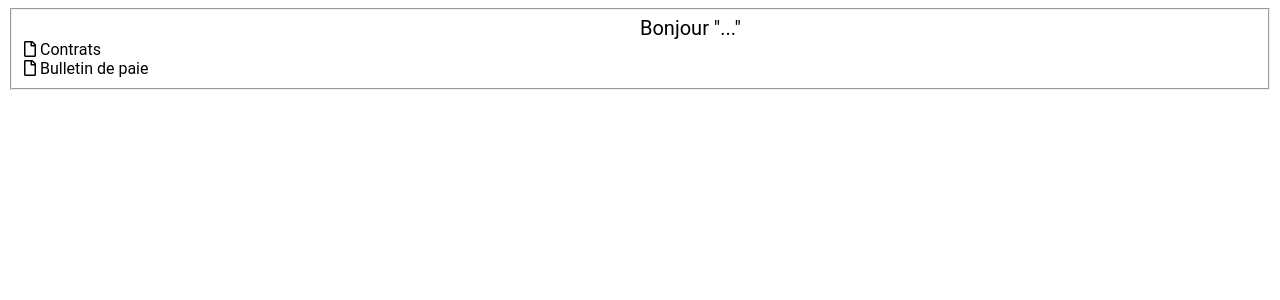
After one commit to tonny1618/devhire, a PHP site: page /documents_candidat.php in a window 1280 px wide. The commit adds this page. Shown: the top 300 px of the page. Run offline with PHP 8.4, Linux system fonts and the light colour scheme; some libraries are stand-ins or nearby versions.

Commit message:
création de la page document candidat

```diff
--- a/asset/istyle.css
+++ b/asset/istyle.css
@@ -172,4 +172,15 @@ footer a:hover {
 footer p {
   color: #bbbbbb;
  }
->>>>>>> 4192e148bc606b0cb0d7d187951144fce93a3857
+
+/*page documents candidat*/
+.bvn-candidat {
+  font-size:20px;
+  padding-left: 50%;
+}
+
+.doc-candidat {
+}
+
+.contrats {
+}
--- /dev/null
+++ b/documents_candidat.php
@@ -0,0 +1,25 @@
+<!DOCTYPE html>
+<html>
+	<head>
+		<meta charset="UTF-8">
+		<link rel="stylesheet" href="https://use.fontawesome.com/releases/v5.4.1/css/all.css" integrity="sha384-5sAR7xN1Nv6T6+dT2mhtzEpVJvfS3NScPQTrOxhwjIuvcA67KV2R5Jz6kr4abQsz" crossorigin="anonymous">
+		<link rel="stylesheet" href="asset/istyle.css">
+	</head>
+	<body>
+		<fieldset class="doc-candidat">
+			<label class="bvn-candidat">Bonjour "..."</label>
+			<div class="contrats">
+				<i class="far fa-file"><a></a></i>
+				<label>
+				Contrats
+				</label>
+			</div>
+			<div class="bulletin">
+				<i class="far fa-file"><a></a></i>
+				<label>
+				Bulletin de paie
+			</label>
+			</div>
+		</fieldset>
+	</body>
+</html>
```
